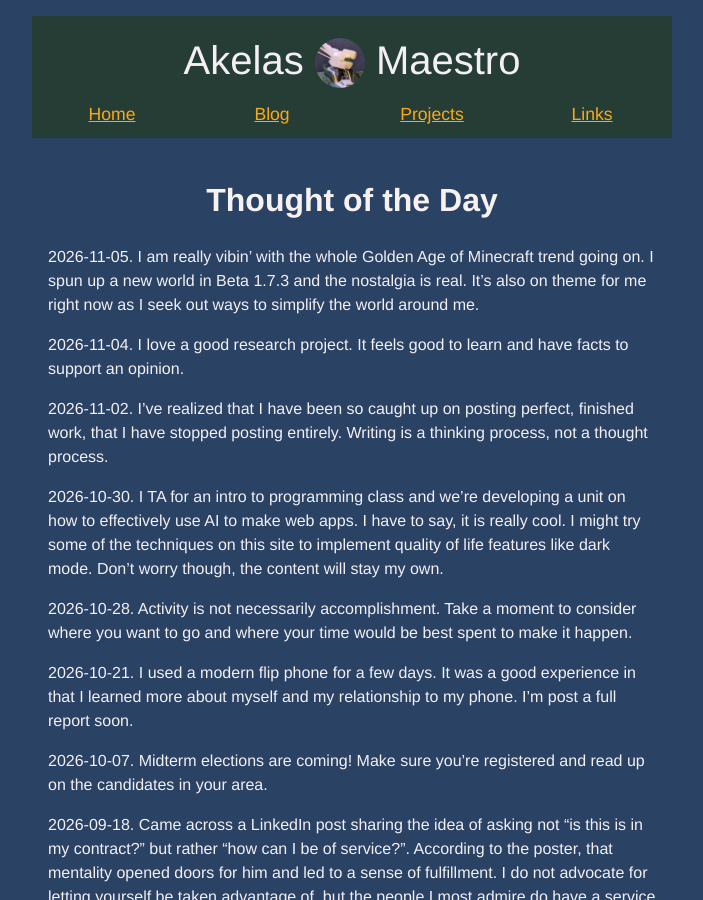
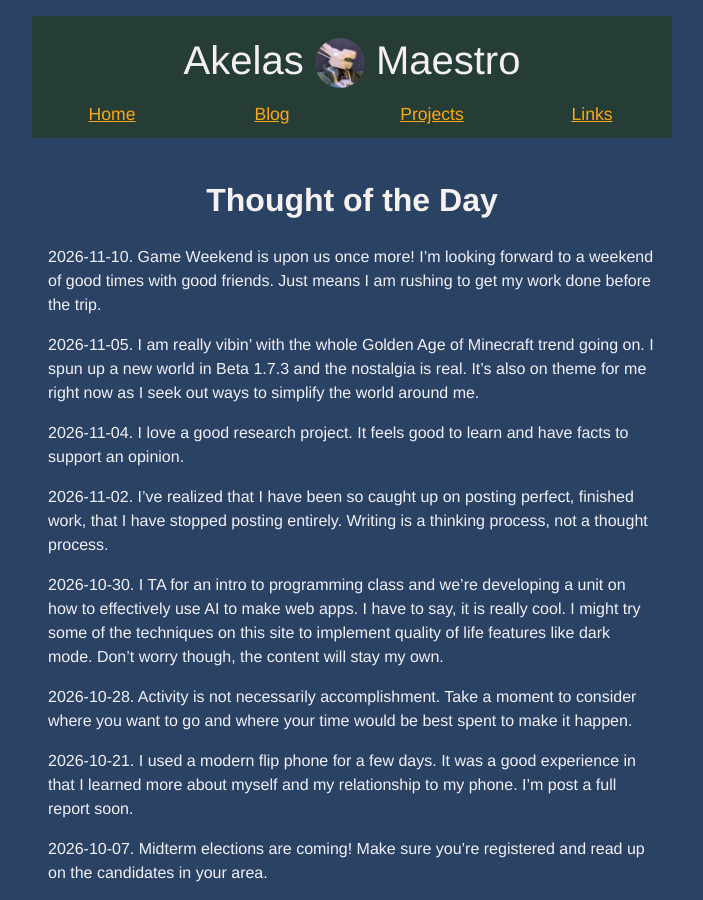
Before and after one commit to AkelasMaestro/akelasmaestro.github.io, a Jekyll site: the page built from _posts/2026-04-08-daily-blog.md, in a window 1280 px wide and 900 px high. Shown: the whole window, without its empty margins (288-991 px from the left). Built offline with Jekyll 4.4.1, drawn with Linux system fonts in a browser that asks for light colours.

Commit message:
[PUBLISHER] Merge #55

```diff
--- a/_posts/2026-04-08-daily-blog.md
+++ b/_posts/2026-04-08-daily-blog.md
@@ -5,6 +5,8 @@ categories: daily-thought
 date: 2026-04-18
 share: true
 ---
+2026-11-10. Game Weekend is upon us once more! I'm looking forward to a weekend of good times with good friends. Just means I am rushing to get my work done before the trip.
+
 2026-11-05. I am really vibin' with the whole Golden Age of Minecraft trend going on. I spun up a new world in Beta 1.7.3 and the nostalgia is real. It's also on theme for me right now as I seek out ways to simplify the world around me.
 
 2026-11-04. I love a good research project. It feels good to learn and have facts to support an opinion.
```
